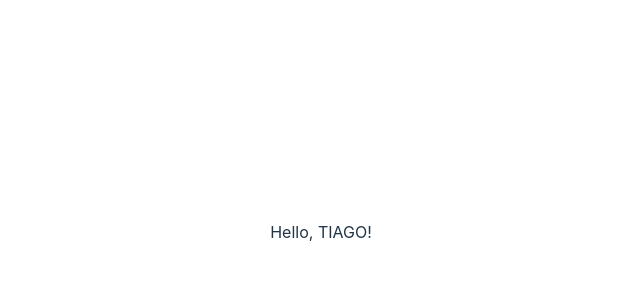
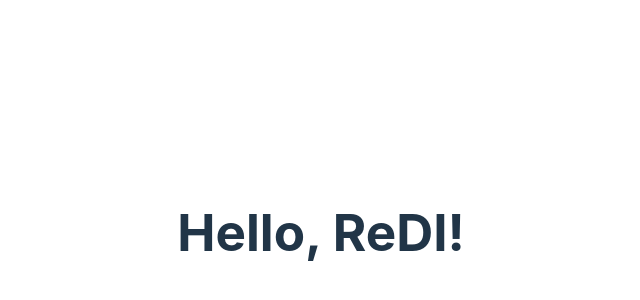
Before and after one commit to ReDI-School/react-berlin-2024-fall, a React (Vite) app: page / in a window 1280 px wide. Shown: the part 168-468 px from the top of the page, without its empty margins (319-959 px from the left). Built offline with nearby package versions, Linux system fonts and the light colour scheme.

Commit message:
Short updates for the Vite/VSCode/React intro

```diff
--- a/src/App.jsx
+++ b/src/App.jsx
@@ -1,10 +1,10 @@
 import './App.css'
-import Lesson1 from './lessons/Lesson1'
+//import Lesson1 from './lessons/Lesson1'
 
 function App() {
   return (
     <>
-      <Lesson1 />
+      <h1>Hello, ReDI!</h1>
     </>
   )
 }
--- a/src/examples/Lesson1Extra.jsx
+++ b/src/examples/Lesson1Extra.jsx
@@ -3,10 +3,10 @@
  */
 
 // let's import the one-liner function from the other file!
-import { helloOneLiner } from "../examples/Lesson1";
+//import { helloOneLiner } from "../examples/Lesson1";
 
 // let's use the one-liner function!
-console.log(helloOneLiner("Tiago"));
+//console.log(helloOneLiner("Tiago"));
 
 // let's also create objects, numbers, strings, arrays and functions to export!
 const anObject = {
--- a/src/lessons/Lesson1.jsx
+++ b/src/lessons/Lesson1.jsx
@@ -37,6 +37,17 @@ function hello(name) {
 
 // now let's see an example of an arrow function that uses the 'this' keyword
 
+// Let's export a function to use in another file!
+
+const helloWorld = (name) => `Hello, ${name}!`;
+
+export { helloWorld };
+
+import { anObject, aFunction } from "./Lesson1Extra";
+import { aNumber } from "../examples/Lesson1Extra"
+
+console.log(aFunction("Tiago"));
+console.log("A number from Lesson1Extra:", aNumber)
 
 // now let's import another file and use the functions and other things there!
 // notice how we can also rename the imported functions and variables, in the process called 'aliasing'
--- a/src/lessons/Lesson1Extra.jsx
+++ b/src/lessons/Lesson1Extra.jsx
@@ -23,3 +23,7 @@ const anArray = [1, 2, 3, 4, 5];
 const aFunction = (name) => `Hello again, ${name}!`;
 
 // let's export them!
+
+export { anObject, aFunction };
+
+//console.log("Imported:", helloWorld("Tiago"));
```
